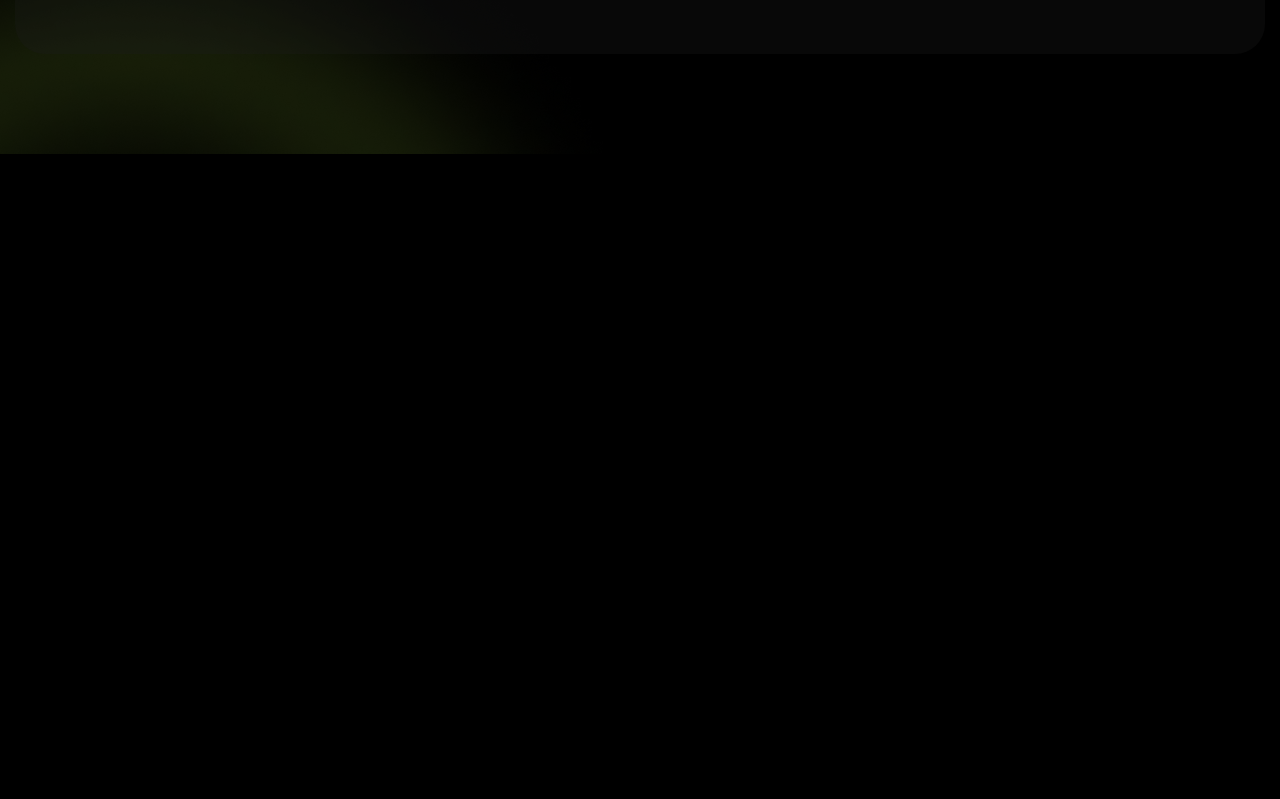
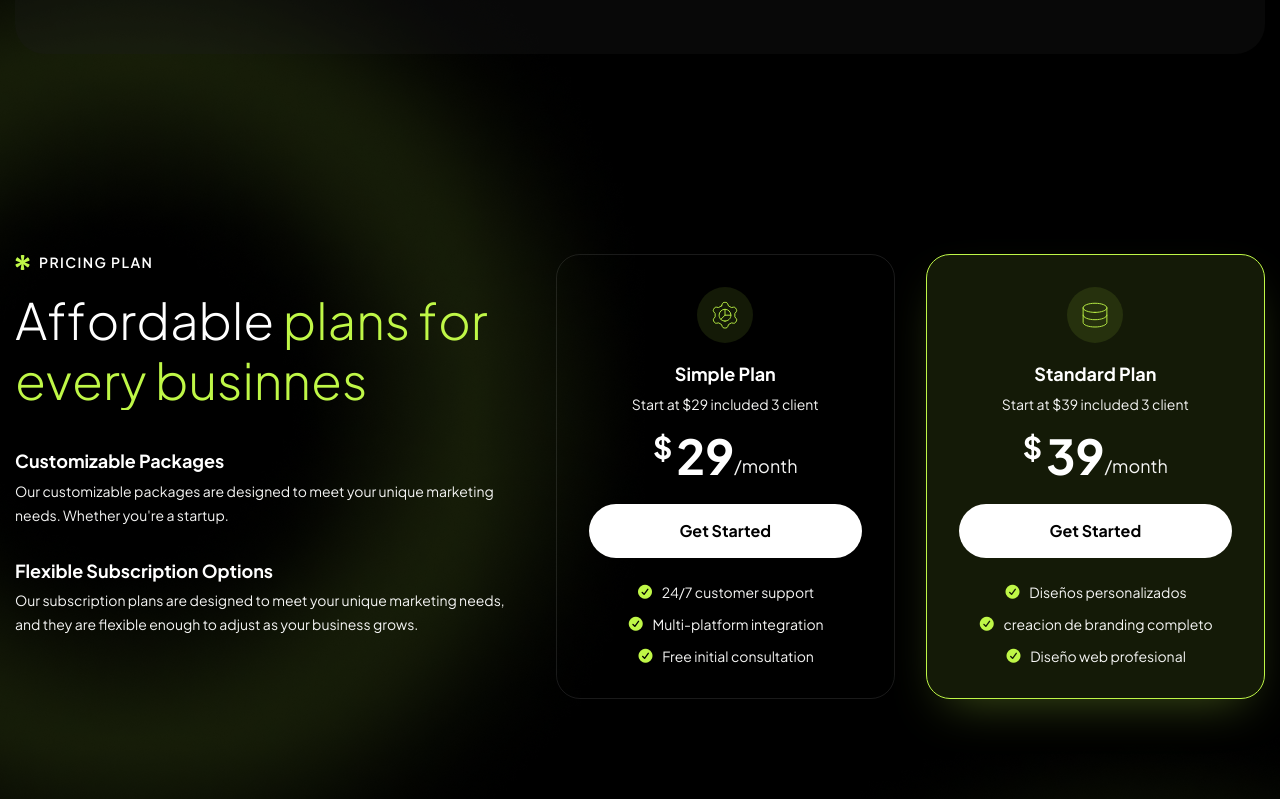
Before and after one commit to Jisap/vite-truesocial2, a React (Vite) app: page / in a window 1280 px wide. Shown: the part 6424-7223 px from the top of the page. Before the commit the page ends 6578 px from the top, so only its background shows below. Built offline with nearby package versions, Linux system fonts and the light colour scheme.

Commit message:
feat: implement pricing section with dynamic data, cards, and home page integration

```diff
--- a/src/components/sections/home/OurPricing.jsx
+++ b/src/components/sections/home/OurPricing.jsx
@@ -0,0 +1,47 @@
+import React from 'react'
+import SectionTitle from '../../ui/SectionTitle'
+import { pricingPreview, pricingBodyList } from '../../../data/pricing.js'
+import Reveal from '../../ui/Reveal'
+import PricingCard from '../../ui/PricingCard.jsx'
+
+const OurPricing = () => {
+  return (
+    <>
+      <section className='py-20 lg:py-[100px]'>
+        <div className='container-custom'>
+          <div className='grid gap-12 lg:grid-cols-12'>
+            <div className='lg:col-span-5'>
+              <SectionTitle
+                eyebrown='Pricing Plan'
+                title='Affordable'
+                accent='plans for every businnes'
+              />
+
+              <div className='flex flex-col gap-8'>
+                {pricingBodyList.map((item, i) => (
+                  <Reveal key={item.title}>
+                    <h3 className='mb-2 text-lg font-bold text-primary capitalize'>
+                      {item.title}
+                    </h3>
+
+                    <p className='mb-0 text-sm'>
+                      {item.excerpt}
+                    </p>
+                  </Reveal>
+                ))}
+              </div>
+            </div>
+
+            <div className='grid gap-8 sm:grid-cols-2 lg:col-span-7'>
+              {pricingPreview.map((plan, i) => (
+                <PricingCard key={plan.name} plan={plan} delay={i * 0.25} />
+              ))}
+            </div>
+          </div>
+        </div>
+      </section>
+    </>
+  )
+}
+
+export default OurPricing
--- a/src/components/ui/PricingCard.jsx
+++ b/src/components/ui/PricingCard.jsx
@@ -0,0 +1,66 @@
+import Button from "./Button"
+import Reveal from "./Reveal"
+
+
+
+const PricingCard = ({ plan, delay = 0 }) => {
+  return (
+    <>
+      <Reveal
+        delay={delay}
+        className={`
+          card-premium group flex h-full flex-col rounded-[24px] border p-8 text-center
+          ${plan.highlighted
+            ? "border-accent bg-accent/10 shadow-[0_20px_50px_-20px_rgba(191,247,71,0.35)]"
+            : "border-divider"
+          }
+        `}
+      >
+        <span className="mx-auto mb-5 flex h-14 w-14 items-center justify-center rounded-full bg-accent/10 transition-transform duration-500 ease-out
+         group-hover:-rotate-6 group-hover:scale-110"
+        >
+          <img
+            src={plan.icon}
+            alt=""
+            className="h-7 w-7"
+          />
+        </span>
+
+        <h3 className="mb-2 text-lg font-bold text-primary capitalize">
+          {plan.name}
+        </h3>
+
+        <p className="mb-4 text-sm">
+          {plan.tagline}
+        </p>
+
+        <h2 className="mb-6 flex items-start text-5xl font-bold mx-auto leading-none text-primary">
+          <span className="mr-1 text-3xl leading-none">$</span>
+          <span>{plan.price}</span>
+          <span className="self-end text-lg font-normal text-body">
+            /month
+          </span>
+        </h2>
+
+        <Button
+          href="/contact"
+          variant="highlighted"
+          className="mb-6"
+        >
+          Get Started
+        </Button>
+
+        <ul className="mt-auto flex flex-col gap-3 text-sm">
+          {plan.features.map((f) => (
+            <li key={f} className="flex items-center justify-center gap-2">
+              <i className="fa-solid fa-circle-check text-accent"></i>
+              {f}
+            </li>
+          ))}
+        </ul>
+      </Reveal>
+    </>
+  )
+}
+
+export default PricingCard
--- a/src/data/pricing.js
+++ b/src/data/pricing.js
@@ -13,7 +13,7 @@ export const pricingPlans = [
     tagline: "Start at $39 included 3 client",
     price: 39,
     highlighted: true,
-    features: ["24/7 customer support", "Multi-platform integration", "Free initial consultation"],
+    features: ["Diseños personalizados", "creacion de branding completo", "Diseño web profesional"],
   },
   {
     icon: "/images/icon-pricing-1.svg",
@@ -21,7 +21,7 @@ export const pricingPlans = [
     tagline: "Start at $49 included 3 client",
     price: 49,
     highlighted: false,
-    features: ["24/7 customer support", "Multi-platform integration", "Free initial consultation"],
+    features: ["SEO, Analisis de la competencia", "Campañas en meta ads"],
   },
 ];
 
@@ -37,6 +37,6 @@ export const pricingBodyList = [
   {
     title: "Flexible subscription options",
     excerpt:
-      "Our customizable packages are designed to meet your unique marketing needs. Whether you're a startup.",
+      "Our subscription plans are designed to meet your unique marketing needs, and they are flexible enough to adjust as your business grows.",
   },
 ];
--- a/src/pages/Home.jsx
+++ b/src/pages/Home.jsx
@@ -1,6 +1,7 @@
 import Hero from '../components/sections/home/Hero'
 import OurBrands from '../components/sections/home/OurBrands'
 import OurFeature from '../components/sections/home/OurFeature'
+import OurPricing from '../components/sections/home/OurPricing'
 import OurServices from '../components/sections/home/OurServices'
 import AboutUs from '../components/sections/shared/AboutUs'
 import KeyFacts from '../components/sections/shared/KeyFacts'
@@ -18,6 +19,7 @@ const Home = () => {
       <WhyChooseUs />
       <OurFeature />
       <KeyFacts />
+      <OurPricing />
     </>
   )
 }
```
